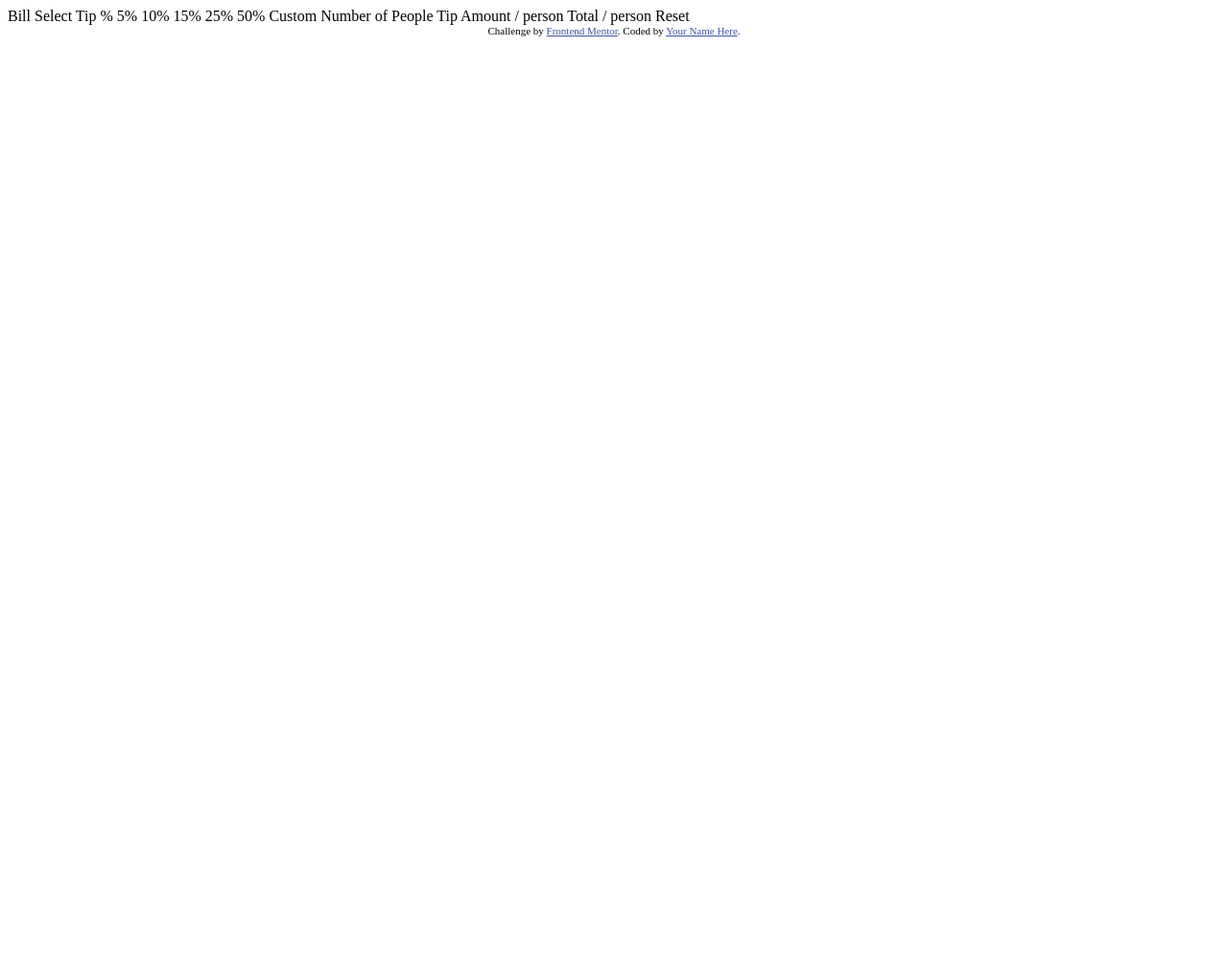
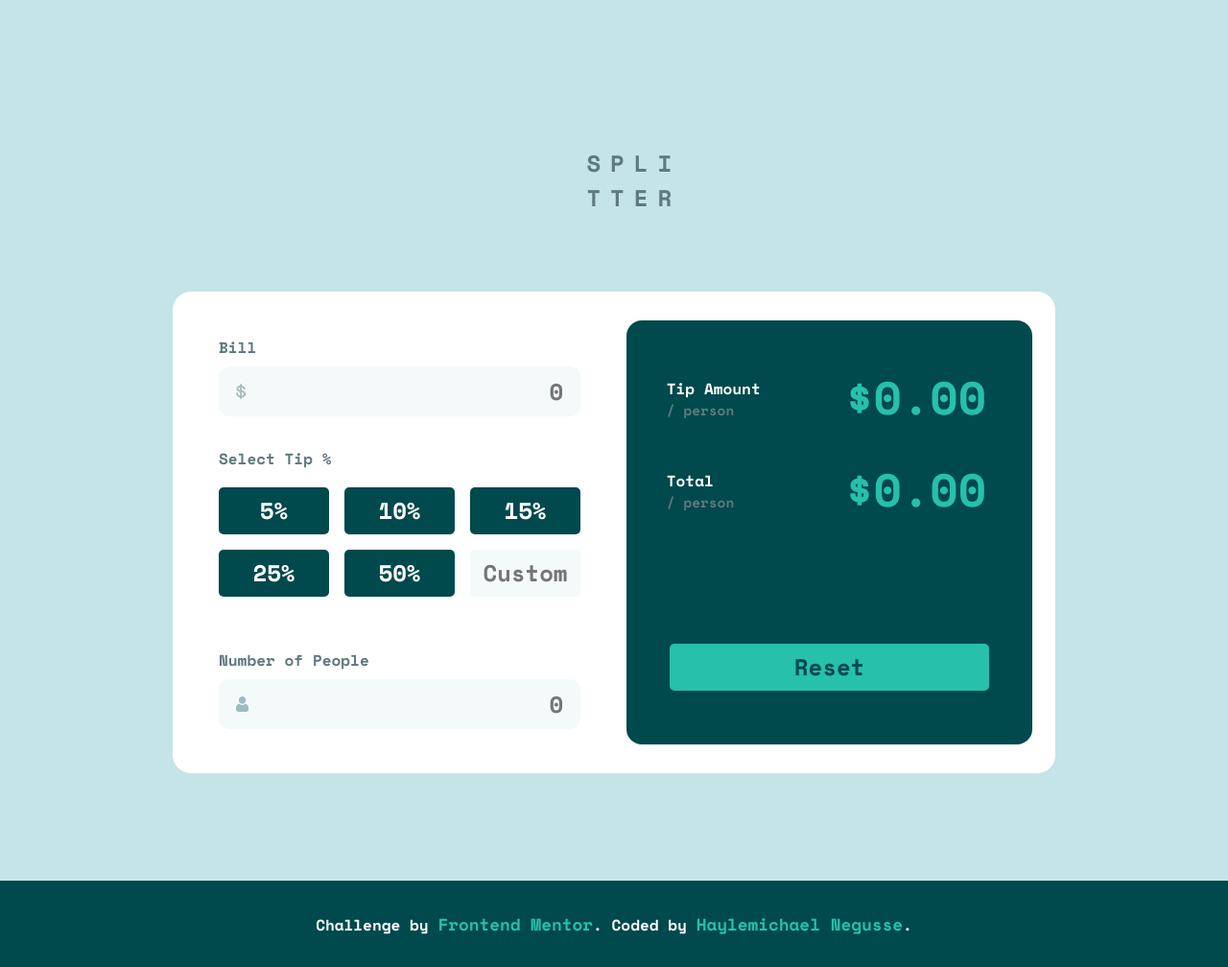
Before and after one commit to hilla10/tip-calculator-app-main, a plain HTML site: page index.html in a window 1280 px wide. Shown: the whole page at 96% size. Before the commit the page ends 800 px from the top, so only its background shows below. Drawn offline with nearby package versions, Linux system fonts and the light colour scheme.

Commit message:
tip-calculator-app

```diff
--- /dev/null
+++ b/css/style.css
@@ -0,0 +1,310 @@
+@import url('https://fonts.googleapis.com/css2?family=Space+Mono:wght@700&display=swap');
+
+:root {
+    --strong-cyan: hsl(172, 67%, 45%);
+    --very-dark-cyan: hsl(183, 100%, 15%);
+    --dark-grayish-cyan: hsl(186, 14%, 43%);
+    --grayish-cyan: hsl(184, 14%, 56%);
+    --light-grayish-cyan: hsl(185, 41%, 84%);
+    --very-light-grayish-cyan: hsl(189, 41%, 97%);
+    --white: hsl(0, 0%, 100%);
+
+}
+
+*,
+*::after,
+*::before {
+    box-sizing: border-box;
+    margin: 0;
+    padding: 0;
+}
+
+body {
+    font-family: "Space Mono",
+        monospace;
+    width: 100%;
+    min-height: calc(100vh - 0.1px);
+    display: flex;
+    flex-direction: column;
+    justify-content: center;
+    align-items: center;
+    background-color: var(--light-grayish-cyan);
+}
+
+
+.btn {
+    font-family: "Space Mono",
+        monospace;
+    cursor: pointer;
+    display: inline-block;
+    padding: .4rem 0;
+    width: 9rem;
+    text-align: center;
+    font-size: 1.5rem;
+    color: #fff;
+    border: none;
+    border-radius: 5px;
+    outline: none;
+    transition: background 400ms ease-in-out,
+        color 400ms ease-in-out;
+}
+
+.btn_dark {
+    background: var(--very-dark-cyan);
+}
+
+.btn_dark:hover {
+    background: var(--strong-cyan);
+}
+
+.btn_light {
+    border-color: var(--very-light-grayish-cyan);
+    color: var(--grayish-cyan);
+    text-align: center;
+}
+
+.btn_light:focus {
+    outline: 2px solid var(--strong-cyan);
+    color: var(--very-dark-cyan);
+}
+
+.btn_strong-cyan {
+    display: block;
+    width: 100%;
+    background: var(--strong-cyan);
+    color: var(--very-dark-cyan);
+    margin-top: .87rem;
+}
+
+.btn_strong-cyan:hover {
+    background: hsl(173, 61%, 77%);
+}
+
+.header h1 {
+    font-size: 1.5rem;
+    text-align: center;
+    color: var(--dark-grayish-cyan);
+    text-transform: uppercase;
+    letter-spacing: 10px;
+    margin-bottom: 2.2rem;
+    margin-top: 2.5rem;
+    margin-left: 2.6rem;
+}
+
+.main {
+    width: 100%;
+    margin: auto;
+    background-color: var(--white);
+    padding: 1.875rem 1.5rem;
+    border-radius: 1.2rem;
+
+}
+
+.form {
+    position: relative;
+    display: block;
+    width: 100%;
+
+}
+
+.main__left {
+    margin: 0 .5rem;
+}
+
+label {
+    display: block;
+    width: 100%;
+    font-size: 1rem;
+    color: var(--dark-grayish-cyan);
+    margin-bottom: .5rem;
+}
+
+
+input {
+    font-family: "Space Mono",
+        monospace;
+    position: relative;
+    display: block;
+    width: 100%;
+    padding: .7rem 1.125rem;
+    margin-bottom: 1rem;
+    border: none;
+    border-radius: .7rem;
+    outline: none;
+    font-size: 1.5rem;
+    color: var(--very-dark-cyan);
+    text-align: right;
+    background: var(--very-light-grayish-cyan);
+}
+
+.form img {
+    position: absolute;
+    top: 3.31rem;
+    left: 1.125rem;
+    transform: translateY(-50%);
+    z-index: 2;
+}
+
+p {
+    font-size: 1rem;
+    color: var(--dark-grayish-cyan);
+    margin-bottom: 1.13rem;
+}
+
+ul {
+    list-style: none;
+    display: flex;
+    justify-content: center;
+    align-items: flex-start;
+    text-align: center;
+    flex-wrap: wrap;
+    gap: 1rem;
+    margin-bottom: 2.1rem;
+}
+
+.main__amount {
+    width: 100%;
+    background: var(--very-dark-cyan);
+    padding: 1.5rem;
+    border-radius: 1rem;
+}
+
+.main__amount-flex {
+    display: flex;
+    justify-content: space-between;
+    align-items: center;
+}
+
+h3 {
+    color: var(--white);
+    font-size: 1rem;
+    margin-top: .8rem;
+}
+
+.main__amount-flex p {
+    font-size: .9rem;
+    margin-bottom: 1rem;
+}
+
+h2 {
+    font-size: 1.8rem;
+    color: var(--strong-cyan);
+}
+
+.footer {
+    width: 100%;
+    margin-top: 2rem;
+    padding: 2rem;
+    text-align: center;
+    background-color: var(--very-dark-cyan);
+    color: var(--white);
+}
+
+a {
+    color: var(--strong-cyan);
+    text-decoration: none;
+    font-size: 1.1rem;
+    transition: color 400ms ease-in;
+}
+
+a:hover {
+    color: var(--grayish-cyan);
+}
+
+
+@media screen and (min-width: 31rem) {
+    .main {
+        width: 90%;
+        max-width: 57.5rem;
+        margin-top: 2.8rem;
+        margin-bottom: 5rem;
+
+    }
+
+    .main__person {
+        margin-top: 2rem;
+    }
+
+    .main__amount {
+        width: 100%;
+    }
+
+    .main__amount-flex {
+        margin: 0 1.1rem;
+    }
+
+    .form img {
+        top: 3.6rem;
+    }
+
+    .btn {
+        width: 115px;
+    }
+
+    .btn__container {
+        display: flex;
+        justify-content: center;
+        align-items: flex-end;
+        height: 43%;
+        margin: 0 1.3rem;
+    }
+
+    .btn_strong-cyan {
+        width: 100%;
+    }
+
+    .header {
+        margin-top: 7rem;
+    }
+
+    ul {
+        justify-content: flex-start;
+        margin-bottom: 2.4rem;
+    }
+
+    .main__left {
+        margin: 0 1.5rem;
+    }
+
+    .my-1 {
+        margin-top: 1rem !important;
+    }
+
+    label {
+        /* margin-top: 2.8rem; */
+    }
+
+    input {
+        width: 100%;
+        padding: .5rem 1.125rem;
+    }
+
+    h2 {
+        font-size: 3rem;
+        margin-right: 0.4rem;
+        margin-top: 0.9rem;
+    }
+
+    h3 {
+        margin-top: 2.2rem;
+    }
+}
+
+@media screen and (min-width: 58rem) {
+    .main {
+        width: 100%;
+        display: flex;
+        justify-content: center;
+
+    }
+
+    .main__amount {
+        width: 88%;
+    }
+
+    input {
+        width: 94%;
+        padding: .5rem 1.125rem;
+    }
+
+}
--- a/index.html
+++ b/index.html
@@ -1,44 +1,81 @@
 <!DOCTYPE html>
 <html lang="en">
+
 <head>
   <meta charset="UTF-8">
-  <meta name="viewport" content="width=device-width, initial-scale=1.0"> <!-- displays site properly based on user's device -->
+  <meta name="viewport" content="width=device-width, initial-scale=1.0">
 
   <link rel="icon" type="image/png" sizes="32x32" href="./images/favicon-32x32.png">
 
   <title>Frontend Mentor | Tip calculator app</title>
+  <!-- links -->
+  <link rel="stylesheet" href="css/style.css">
 
-  <!-- Feel free to remove these styles or customise in your own stylesheet 👍 -->
-  <style>
-    .attribution { font-size: 11px; text-align: center; }
-    .attribution a { color: hsl(228, 45%, 44%); }
-  </style>
+  <!-- Script -->
+  <script src="js/app.js" defer></script>
 </head>
+
 <body>
+  <header class="header">
+    <h1>Spli <br>Tter</h1>
+  </header>
+  <main class="main">
+    <div class="main__left">
+      <form class="form">
+        <label for="bill" class="my-1">Bill</label>
+        <img src="./images/icon-dollar.svg" alt="Dollar">
+        <input type="text" placeholder="0" class="bill-amount-input">
+      </form>
+      <div class="main__person">
+        <p>Select Tip %</p>
+        <ul>
+          <li><button class="btn btn_dark percentage-button">5%</button></li>
+          <li><button class="btn btn_dark percentage-button">10%</button></li>
+          <li><button class="btn btn_dark percentage-button">15%</button></li>
+          <li><button class="btn btn_dark percentage-button">25%</button></li>
+          <li><button class="btn btn_dark percentage-button">50%</button></li>
+          <li><input class="btn btn_light custom-input" placeholder="Custom"></li>
+        </ul>
+      </div>
+      <form class="form">
+        <label for="People">Number of People</label>
+        <img src="./images/icon-person.svg" alt="Person">
+        <input type="text" placeholder="0" class="people-amount-input">
+      </form>
+    </div>
 
-  Bill
+    <div class="main__amount">
+      <div class="main__amount-flex">
+        <div class="main__amount-item">
+          <h3>Tip Amount</h3>
+          <p>/ person</p>
+        </div>
+        <div class="main__amount-item">
+          <h2 class="tip-amount">$0.00</h2>
+        </div>
+      </div>
+      <div class="main__amount-flex">
+        <div class="main__amount-item">
+          <h3>Total</h3>
+          <p>/ person</p>
+        </div>
+        <div class="main__amount-item">
+          <h2 class="total-amount">$0.00</h2>
+        </div>
+      </div>
+      <div class="btn__container">
+        <button class="btn btn_strong-cyan reset-button">Reset</button>
+      </div>
+    </div>
+  </main>
 
-  Select Tip %
-  5%
-  10%
-  15%
-  25%
-  50%
-  Custom
+  <footer class="footer">
+    <div class="attribution">
+      Challenge by <a href="https://www.frontendmentor.io?ref=challenge" target="_blank">Frontend Mentor</a>.
+      Coded by <a href="https://github.com/hilla10" target="_blank">Haylemichael Negusse</a>.
+    </div>
+  </footer>
 
-  Number of People
+</body>
 
-  Tip Amount
-  / person
-
-  Total
-  / person
-
-  Reset
-
-  <div class="attribution">
-    Challenge by <a href="https://www.frontendmentor.io?ref=challenge" target="_blank">Frontend Mentor</a>.
-    Coded by <a href="#">Your Name Here</a>.
-  </div>
-</body>
 </html>
--- /dev/null
+++ b/js/app.js
@@ -0,0 +1,87 @@
+// input fields
+let billInput = document.querySelector('.bill-amount-input');
+let amountOfPeapleInput = document.querySelector('.people-amount-input');
+
+// tip and total values
+let tipAmount = document.querySelector('.tip-amount');
+let totalAmount = document.querySelector('.total-amount');
+
+// percentage buttons
+let tipValue = 0;
+let percentageButtons = Array.from(document.querySelectorAll('.percentage-button'));
+let customPercentageButton = document.querySelector('.custom-input');
+
+// reset button
+let resetButton = document.querySelector('.reset-button');
+
+// input field values
+let billValue;
+let amountOfPeopleValue = 1;
+
+// input field eventlisteners
+billInput.addEventListener('input', () => {
+    billValue = billInput.value;
+    if (amountOfPeopleValue != 0) {
+        updateTotal();
+        updateTipAmount();
+    }
+});
+
+amountOfPeapleInput.addEventListener('input', () => {
+    amountOfPeopleValue = amountOfPeapleInput.value;
+    if (amountOfPeopleValue != 0) {
+        updateTotal();
+        updateTipAmount();
+    }
+
+});
+
+//percentage buttons eventlisteners
+percentageButtons.forEach(button => {
+    button.addEventListener('click', () => {
+        if (billValue != null && amountOfPeopleValue != null) {
+            resetPercentageButtons();
+            tipValue = button.innerHTML.replace('%', '');
+            button.classList.add('percent-button-active');
+            updateTipAmount();
+        }
+    });
+});
+
+// custom button eventlistener
+// custom button eventlistener
+customPercentageButton.addEventListener('input', () => {
+    resetPercentageButtons();
+    tipValue = customPercentageButton.value;
+    customPercentageButton.classList.add('percent-button-active');
+    updateTipAmount();
+});
+
+// reset button eventlistener
+resetButton.addEventListener('click', () => {
+    tipAmount.innerHTML = '$0.00';
+    totalAmount.innerHTML = '$0.00';
+    billInput.value = '';
+    amountOfPeapleInput.value = '';
+    billValue = null;
+    amountOfPeopleValue = null;
+    resetPercentageButtons();
+})
+
+function updateTotal() {
+    tipAmount.innerHTML = '';
+    totalAmount.innerHTML = `$${billValue / amountOfPeopleValue}`;
+}
+
+function updateTipAmount() {
+    tipAmount.innerHTML = '';
+    tipAmount.innerHTML = `$${(billValue / 100 * tipValue) / amountOfPeopleValue}`;
+}
+
+function resetPercentageButtons() {
+    customPercentageButton.innerHTML = 'Custom';
+    customPercentageButton.classList.remove('percent-button-active');
+    percentageButtons.forEach(button => {
+        button.classList.remove('percent-button-active');
+    });
+}
```
Also changed, not shown: test.html (added, +92 -0 lines).
